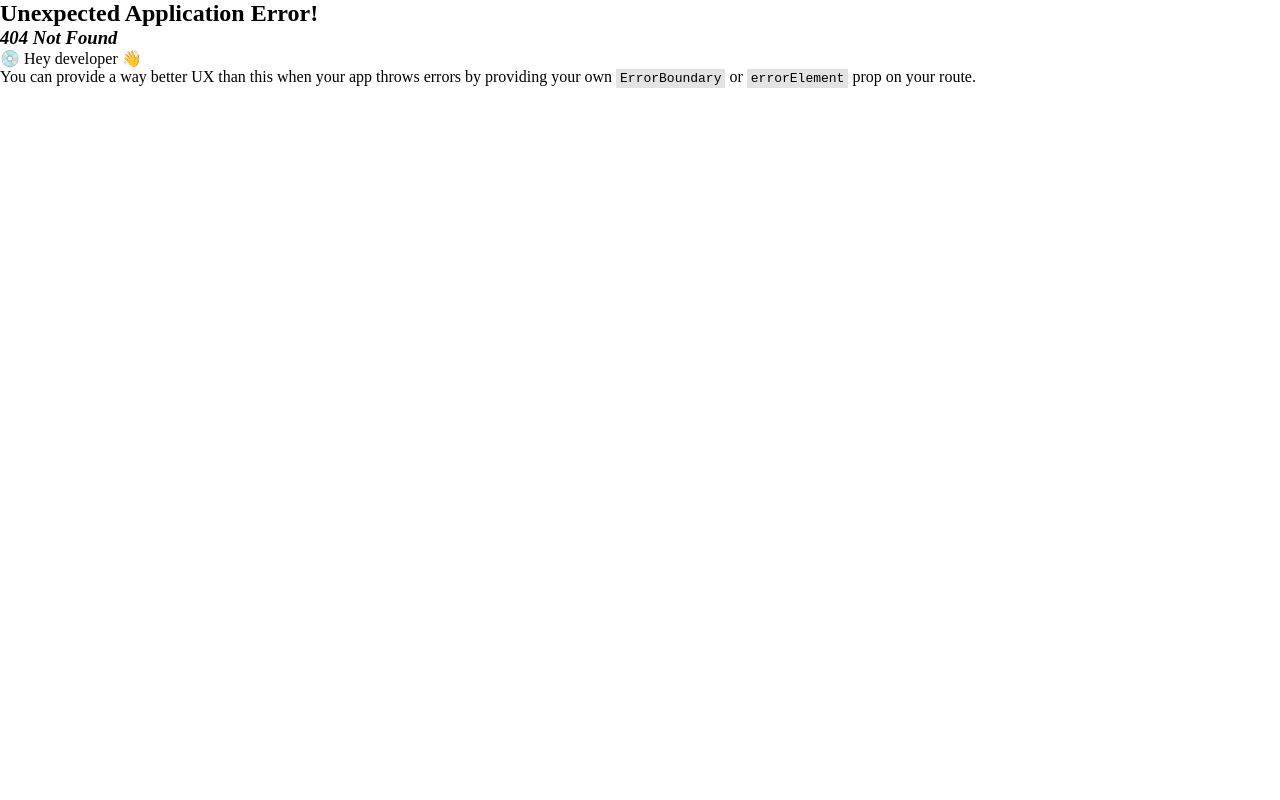
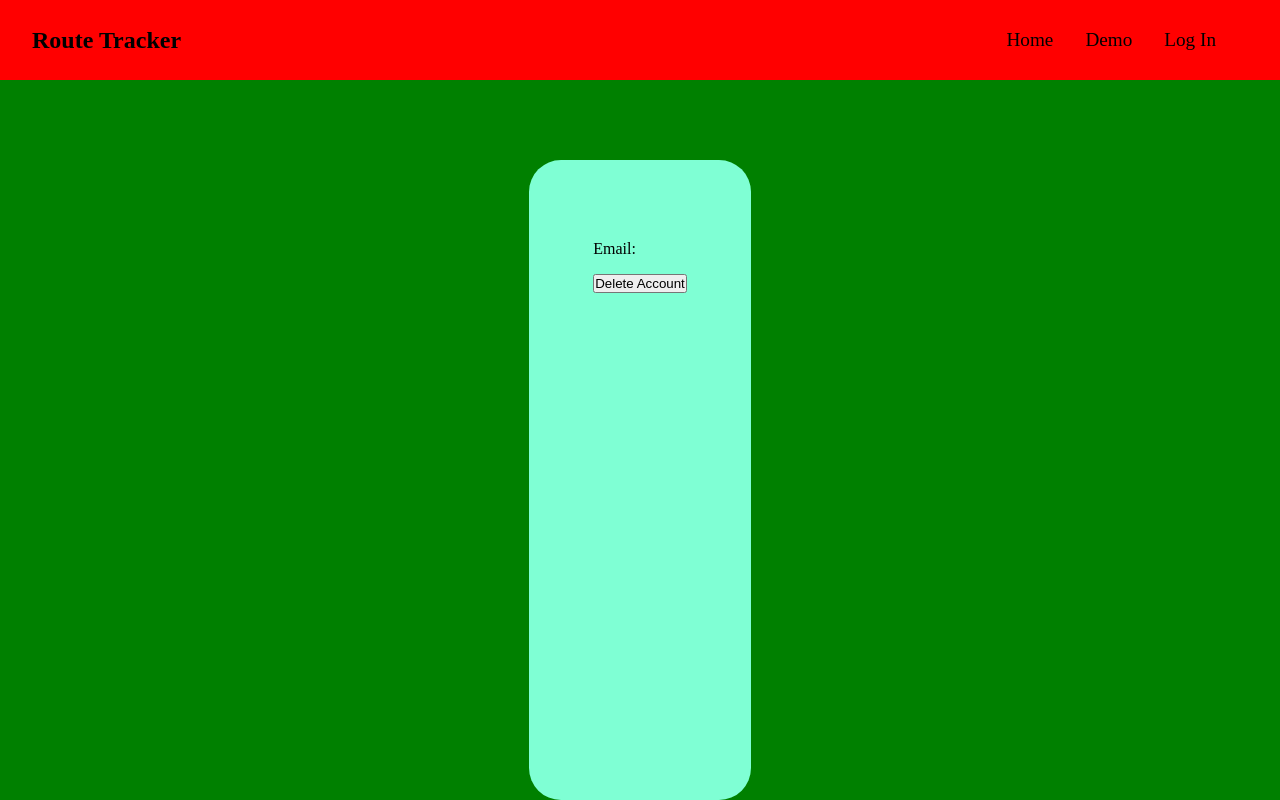
Before and after one commit to ykdot/Route_Exercise_Tracker, a React (Vite) app in the folder frontend/: page /setting/1 in a window 1280 px wide. Before the commit this address had no page. Built offline with nearby package versions, Linux system fonts and the light colour scheme.

Commit message:
fix: moved UserPage content to SettingPage

```diff
--- a/frontend/src/App.jsx
+++ b/frontend/src/App.jsx
@@ -9,6 +9,7 @@ import AboutPage from './pages/AboutPage.jsx';
 import DemoPage from './pages/DemoPage.jsx';
 import RoutePage from "./pages/RoutePage.jsx";
 import UserPage from "./pages/UserPage.jsx";
+import SettingPage from "./pages/SettingPage.jsx";
 
 const router = createBrowserRouter([
   {
@@ -16,14 +17,14 @@ const router = createBrowserRouter([
     element: <Layout />,
     children: [
       { path: '/', element: <HomePage />},
-      { path: '/about', element: <AboutPage />},
+      // { path: '/about', element: <AboutPage />}, // about page may be redundant for now
       { path: '/demo', element: <DemoPage />},
 
       { path: '/login', element: <AuthenticationPage version={'login'}/>},
       { path: '/signup', element: <AuthenticationPage version={'signup'}/>},
       { path: '/route', element: <RoutePage />},
       { path: '/user/:user', element: <UserPage />},
-
+      { path: '/setting/:user', element: <SettingPage />},
     ],
   },
 ]);
--- a/frontend/src/component/Map/RouteInfo.jsx
+++ b/frontend/src/component/Map/RouteInfo.jsx
@@ -6,9 +6,12 @@ import styles from './css/RouteInfo.module.css';
 function RouteInfo({data}) {
   return (
     <div className={styles.container}>
-        {data !== undefined && data.map(data => (
-          <RouteInfoBox key={uuid()} data={data}/>
-            ))}
+      <div className={styles['container-header']}>
+        Routes
+      </div>
+      {data !== undefined && data.map(data => (
+        <RouteInfoBox key={uuid()} data={data}/>
+          ))}
     </div>
   );
 }
--- a/frontend/src/component/Map/css/RouteInfo.module.css
+++ b/frontend/src/component/Map/css/RouteInfo.module.css
@@ -3,3 +3,12 @@
   width: 30vw;
   overflow: scroll;
 }
+
+.container-header {
+  background-color: navy;
+  display: flex;
+  justify-content: center;
+  align-items: center;
+  color: white;
+  height: 2rem;
+}
--- a/frontend/src/component/Navbar/Navbar.jsx
+++ b/frontend/src/component/Navbar/Navbar.jsx
@@ -23,11 +23,11 @@ function Navbar() {
       <nav className={`${classes['link-nav']} ${classes[mobileShow]}`}>
         <Link className={classes['link-button']}>Home</Link>
         {!auth.isLoggedIn && <Link to='/demo' className={classes['link-button']}>Demo</Link>}
-        {!auth.isLoggedIn && <Link to='/about' className={classes['link-button']}>About</Link>}
+        {/* {!auth.isLoggedIn && <Link to='/about' className={classes['link-button']}>About</Link>} */}
         {auth.isLoggedIn && <Link to='/route' className={classes['link-button']}>Routes</Link>}
         {!auth.isLoggedIn && <Link to='/login' className={classes['link-button']}>Log In</Link>}
         {auth.isLoggedIn && <button className={classes['link-button']} onClick={auth.logout}>Log Out</button>}
-        {auth.isLoggedIn && <Link to={`/user/${auth.username}`} className={classes['link-button']}>{auth.username}</Link>}
+        {auth.isLoggedIn && <Link to={`/setting/${auth.username}`} className={classes['link-button']}>{auth.username}</Link>}
       </nav>
     </nav>
   );
--- /dev/null
+++ b/frontend/src/pages/SettingPage.jsx
@@ -0,0 +1,53 @@
+import { useContext } from 'react';
+import { useNavigate } from 'react-router-dom';
+
+import RouteTrackerContext from '../store/route-tracker-contex';
+import styles from './css/UserPage.module.css';
+import { redirect } from 'react-router-dom';
+
+function SettingPage() {
+  const auth = useContext(RouteTrackerContext);
+  const navigate = useNavigate();
+
+  const handleDeleteAccount = async() => {
+    // prompt to ask user
+
+    const userID = JSON.parse(localStorage.getItem('userData')).userID;
+    const apiID = JSON.parse(localStorage.getItem('apiToken')).apiID;
+    const token = JSON.parse(localStorage.getItem('apiToken')).token;
+
+
+
+    // if polar authenticated, go ahead and delete or if no polar connection, go ahead and delete
+    try {
+      const response = await fetch(`http://localhost:5000/api/users/delete-account/${userID}/${apiID}/${token}`,
+        {
+          method: 'DELETE',
+          // headers: {
+          //   'Authorization': `Bearer ${auth.token}` ,
+          // },
+        });
+
+      await response.json();
+      auth.logout();
+      localStorage.clear();
+      navigate('/');
+    }catch(err) {
+      throw new Error(err);
+    }
+  }
+
+  return (
+    <div className={styles.container}>
+      <div className={styles['inside-container']}>
+        <h1>{auth.username}</h1>
+
+        <p>Email: {auth.email}</p>
+
+        <button onClick={handleDeleteAccount}>Delete Account</button>
+      </div>
+    </div>
+  );
+}
+
+export default SettingPage;
--- a/frontend/src/pages/UserPage.jsx
+++ b/frontend/src/pages/UserPage.jsx
@@ -1,51 +1,11 @@
-import { useContext } from 'react';
-import { useNavigate } from 'react-router-dom';
+import styles from './css/UserPage.module.css';
 
-import RouteTrackerContext from '../store/route-tracker-contex';
-import styles from './css/UserPage.module.css';
-import { redirect } from 'react-router-dom';
 
 function UserPage() {
-  const auth = useContext(RouteTrackerContext);
-  const navigate = useNavigate();
-
-  const handleDeleteAccount = async() => {
-    // prompt to ask user
-
-    const userID = JSON.parse(localStorage.getItem('userData')).userID;
-    const apiID = JSON.parse(localStorage.getItem('apiToken')).apiID;
-    const token = JSON.parse(localStorage.getItem('apiToken')).token;
-
-
-
-    // if polar authenticated, go ahead and delete or if no polar connection, go ahead and delete
-    try {
-      const response = await fetch(`http://localhost:5000/api/users/delete-account/${userID}/${apiID}/${token}`,
-        {
-          method: 'DELETE',
-          // headers: {
-          //   'Authorization': `Bearer ${auth.token}` ,
-          // },
-        });
-
-      await response.json();
-      auth.logout();
-      localStorage.clear();
-      navigate('/');
-    }catch(err) {
-      throw new Error(err);
-    }
-  }
 
   return (
-    <div className={styles.container}>
-      <div className={styles['inside-container']}>
-        <h1>{auth.username}</h1>
+    <div>
 
-        <p>Email: {auth.email}</p>
-
-        <button onClick={handleDeleteAccount}>Delete Account</button>
-      </div>
     </div>
   );
 }
--- a/frontend/src/pages/css/RoutePage.module.css
+++ b/frontend/src/pages/css/RoutePage.module.css
@@ -27,7 +27,9 @@
   padding-left: 1rem;
   width: 60vw;
   background-color: white;
-  border: 0;
+  border: 1px;
+  border-color: black;
+  border-style: solid;
 }
 
 .container-buttons {
--- /dev/null
+++ b/frontend/src/pages/css/SettingPage.module.css
@@ -0,0 +1,16 @@
+.container {
+  display: flex;
+  justify-content: center;
+  padding-top: 5rem;
+  background: green;
+  height: calc(100vh - 10rem);
+}
+
+.inside-container {
+  display: flex;
+  flex-direction: column;
+  gap: 1rem;
+  padding: 4rem 4rem;
+  border-radius: 2rem;
+  background-color: aquamarine;
+}
```
